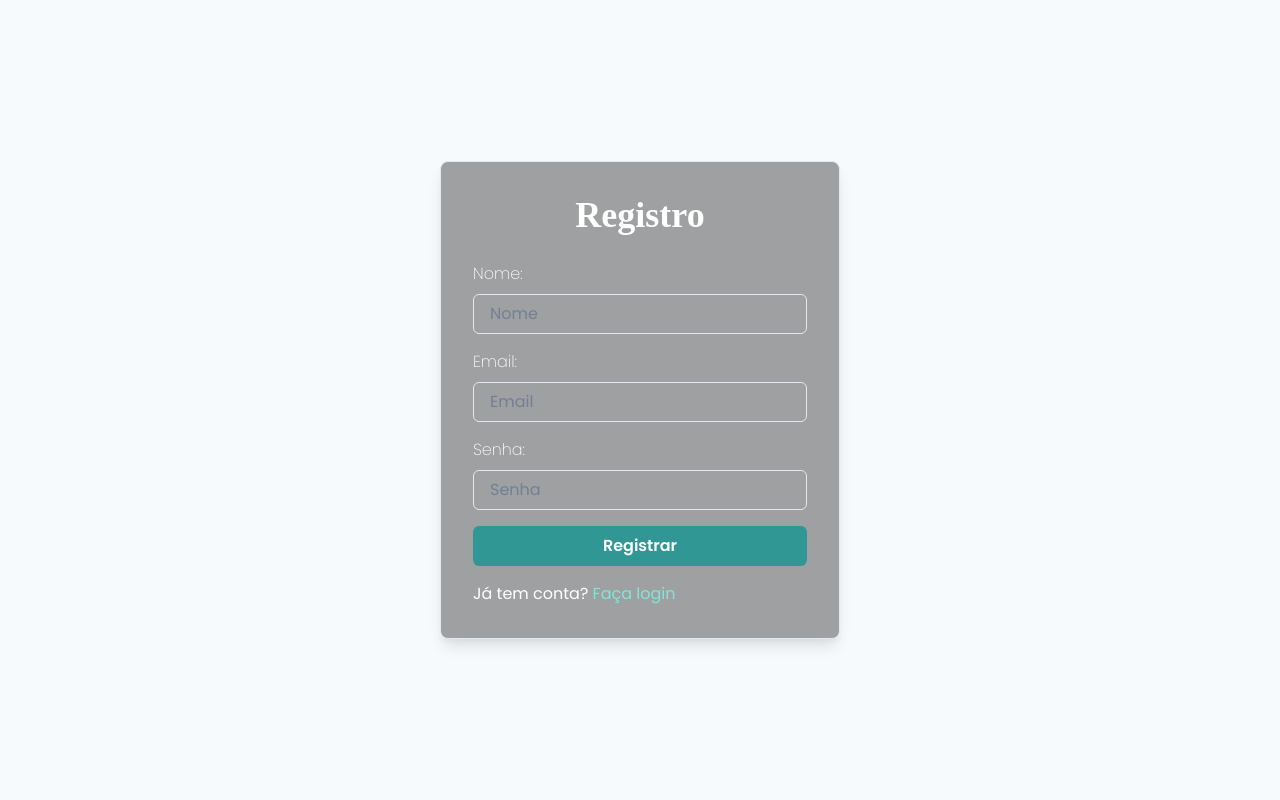
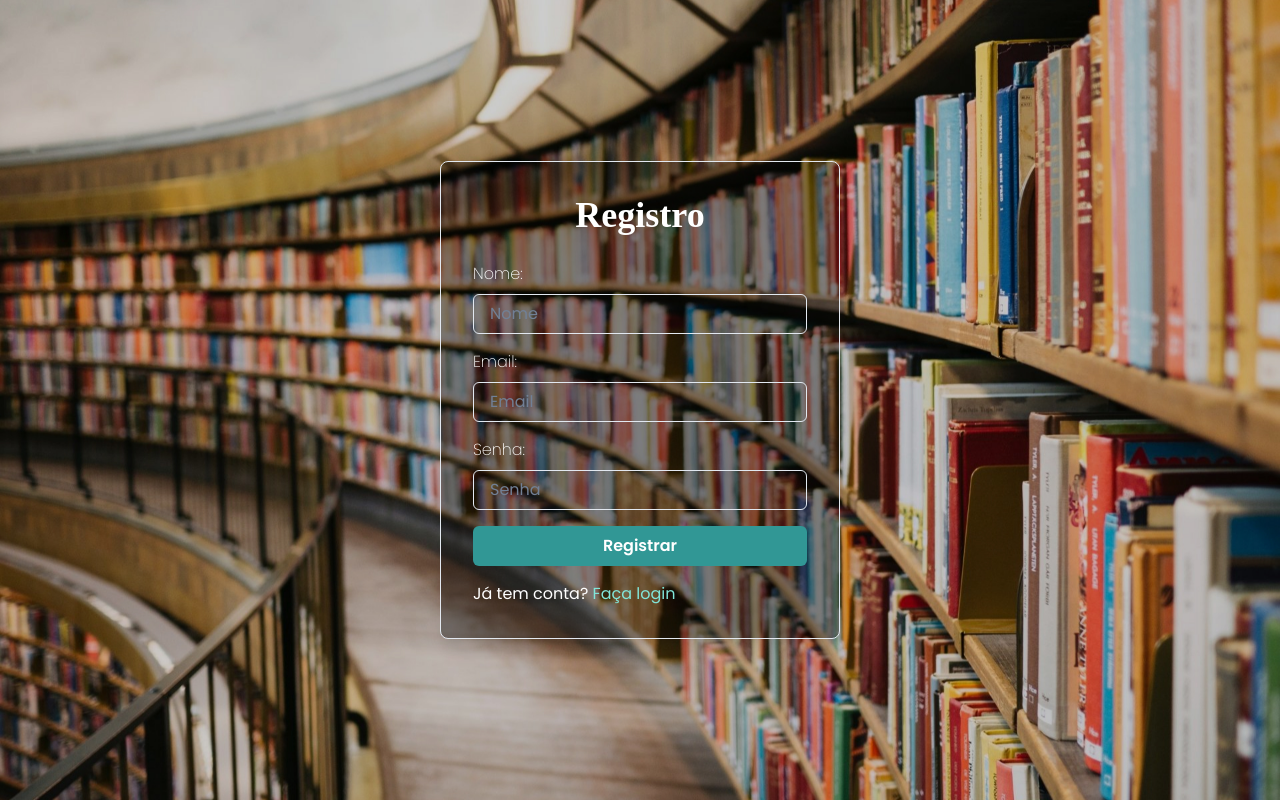
Before and after one commit to HeloisaFelizardo/ebooks-online-app, a React (Vite) app: page /register in a window 1280 px wide. Built offline with nearby package versions, Linux system fonts and the light colour scheme; a web font is replaced by a local one.

Commit message:
fix: add background-image in the page of register

```diff
--- a/src/components/Layout.jsx
+++ b/src/components/Layout.jsx
@@ -12,8 +12,11 @@ const Layout = () => {
   // Verifica se a página atual é a de login
   const isLoginPage = location.pathname === '/login';
 
+  // Verifica se a página atual é a de registro
+    const isRegisterPage = location.pathname === '/register';
+
   return (
-    <Flex direction="column" minHeight="100vh" className={isHomePage ? 'home-background' : ''}>
+    <Flex direction="column" minHeight="100vh" className={isHomePage || isRegisterPage ? 'home-background' : ''}>
       {/* Renderiza o Header em todas as páginas, exceto na de login */}
       {!isLoginPage && <Header/>}
 
--- a/src/pages/Register.jsx
+++ b/src/pages/Register.jsx
@@ -66,7 +66,7 @@ const Register = () => {
   };
 
   return (
-    <Box display="flex" justifyContent="center" alignItems="center" height="100vh">
+    <Box display="flex" justifyContent="center" alignItems="center" height="100vh" className='home-background'>
       <Box p={8} maxWidth="400px" borderWidth={1} borderRadius={8} boxShadow="lg" backgroundColor="blackAlpha.500">
         <Heading as="h2" mb={6} textAlign="center" color="white">Registro</Heading>
         <FormControl isInvalid={error.name} mb={4}>
--- a/src/routes/AppRouter.jsx
+++ b/src/routes/AppRouter.jsx
@@ -37,7 +37,7 @@ const AppRouter = () => {
 
           {/* A página de login é separada, sem Header e Footer */}
           <Route path="/login" element={<Login/>}/>
-          <Route path='/register' element={<Register/>}/>
+          <Route path="/register" element={<Register/>}/>
         </Routes>
       </Router>
     </AuthProvider>
```
